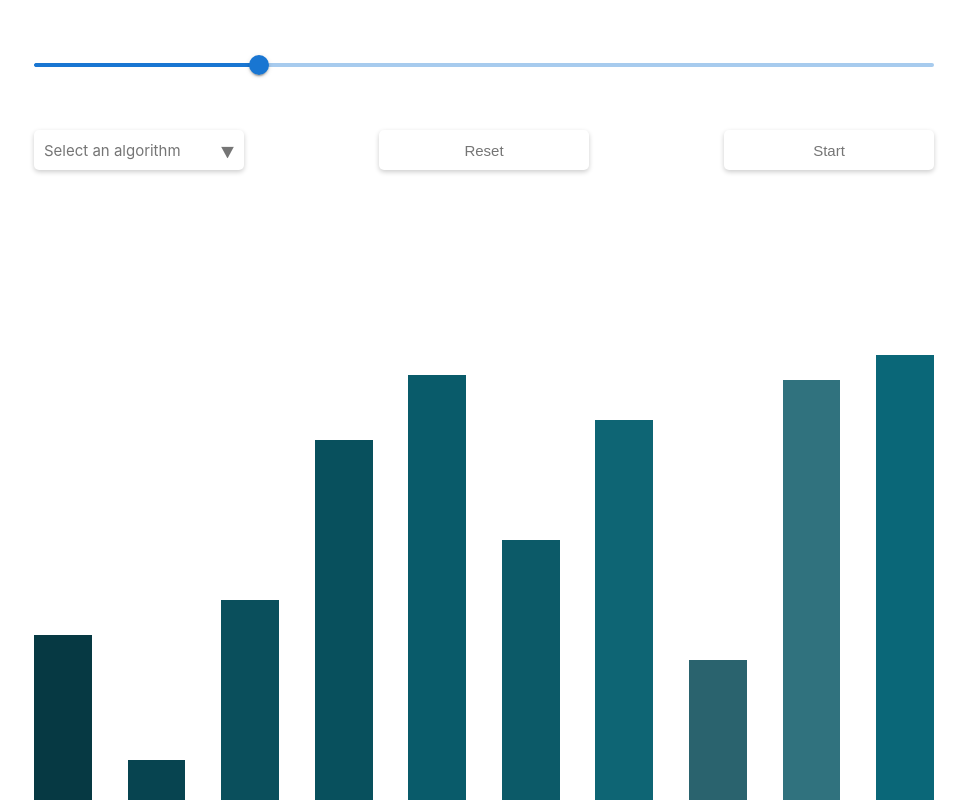
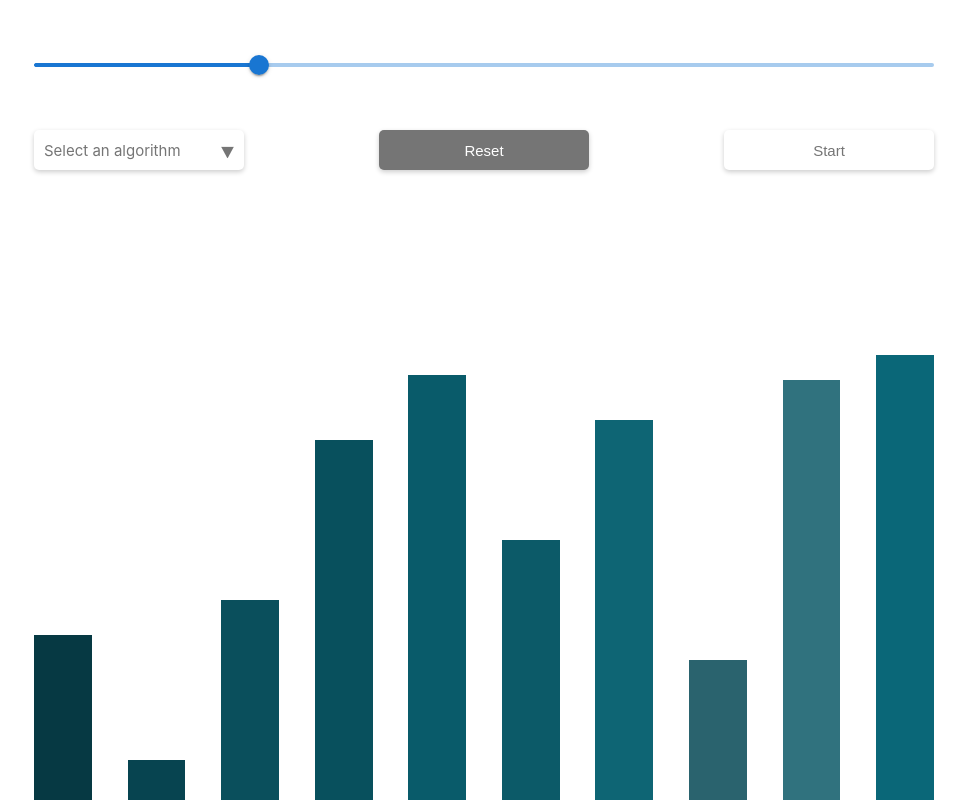
Before and after one commit to aruadecarvalho/sort-visualizer, a React (Create React App) app: page / in a window 1280 px wide. Shown: the whole page, without its empty margins (156-1123 px from the left). Built offline with nearby package versions, Linux system fonts and the light colour scheme.

Commit message:
inverted button styled

```diff
--- a/src/components/dropdown-selector/dropdown-selector.styles.jsx
+++ b/src/components/dropdown-selector/dropdown-selector.styles.jsx
@@ -36,7 +36,7 @@ export const DropdownItemsContainer = styled.div`
   position: absolute;
   margin-top: ${(props) => (props.open ? "5px" : "-5px")};
   opacity: ${(props) => (props.open ? "1" : "0")};
-  height: ${(props) => (props.open ? "120px" : "0px")};
+  height: ${(props) => (props.open ? "16rem" : "0px")};
   top: 4rem;
   left: 0;
   width: 100%;
--- a/src/components/graph-visualizer/graph-visualizer.component.jsx
+++ b/src/components/graph-visualizer/graph-visualizer.component.jsx
@@ -87,7 +87,9 @@ const GraphVisualizer = () => {
           text="Select an algorithm"
           setAlgorithm={setAlgorithm}
         />
-        <Button onClick={handleReset}>Reset</Button>
+        <Button onClick={handleReset} inverted={true}>
+          Reset
+        </Button>
         <Button onClick={handleAlgorithm}>Start</Button>
       </SelectionContainer>
       <Graph ref={containerRef} graphGap={25 / arrayLength}>
--- a/src/components/graph-visualizer/graph-visualizer.styles.jsx
+++ b/src/components/graph-visualizer/graph-visualizer.styles.jsx
@@ -56,17 +56,17 @@ export const SelectionContainer = styled.div`
 export const Button = styled.button`
   width: 21rem;
   height: 4rem;
-  color: #757575;
+  color: ${(props) => (props.inverted ? "#fff" : "#757575")};
   font-size: 1.5rem;
-  background-color: #fff;
+  background-color: ${(props) => (props.inverted ? "#757575" : "#fff")};
   border: none;
   border-radius: 5px;
   box-shadow: 0px 2px 5px 0px rgb(0, 0, 0, 0.2);
   transition: all 0.2s;
   &:hover {
     cursor: pointer;
-    background-color: #757575;
-    color: #fff;
+    background-color: ${(props) => (props.inverted ? "#fff" : "#757575")};
+    color: ${(props) => (props.inverted ? "#757575" : "#fff")};
   }
 `;
 
```
